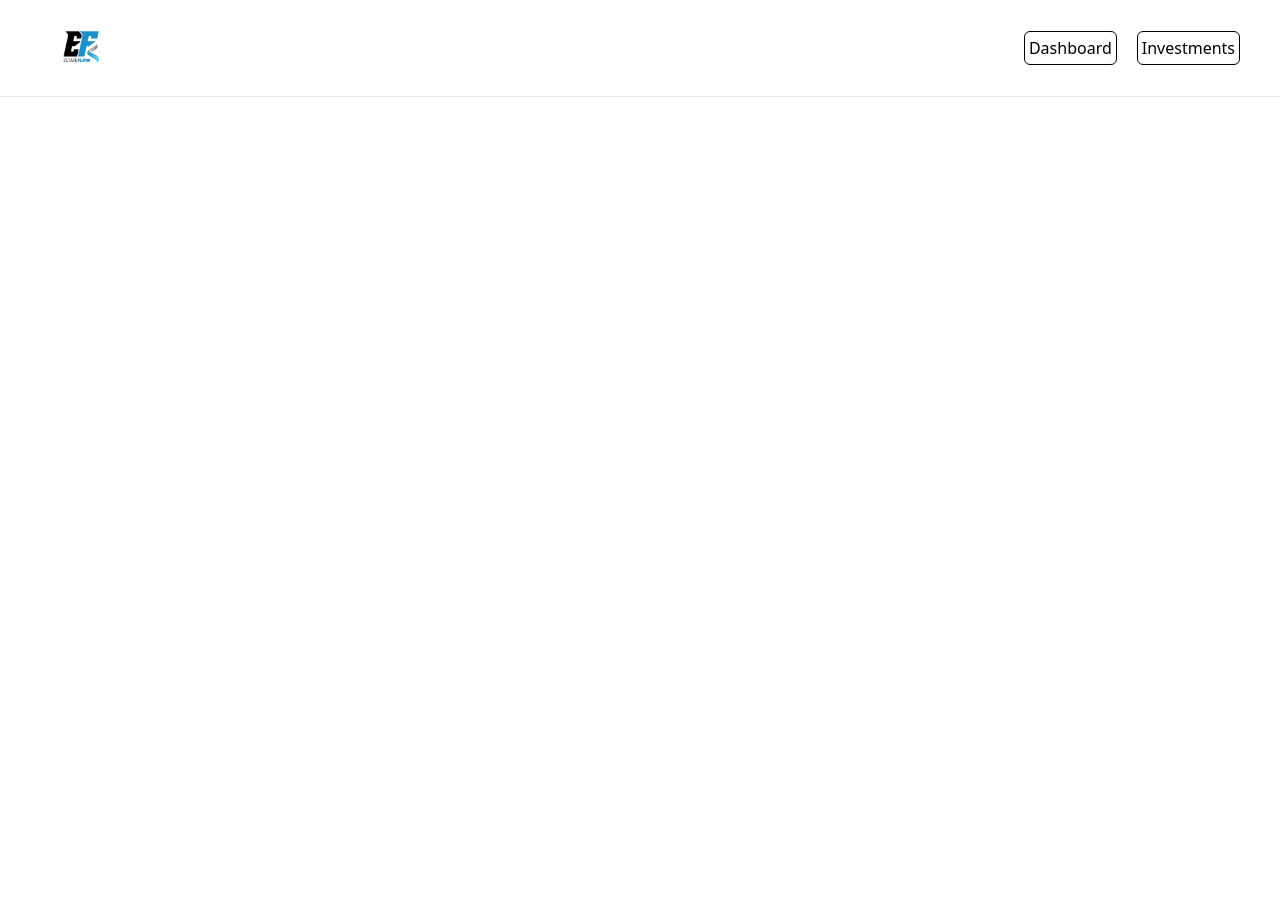
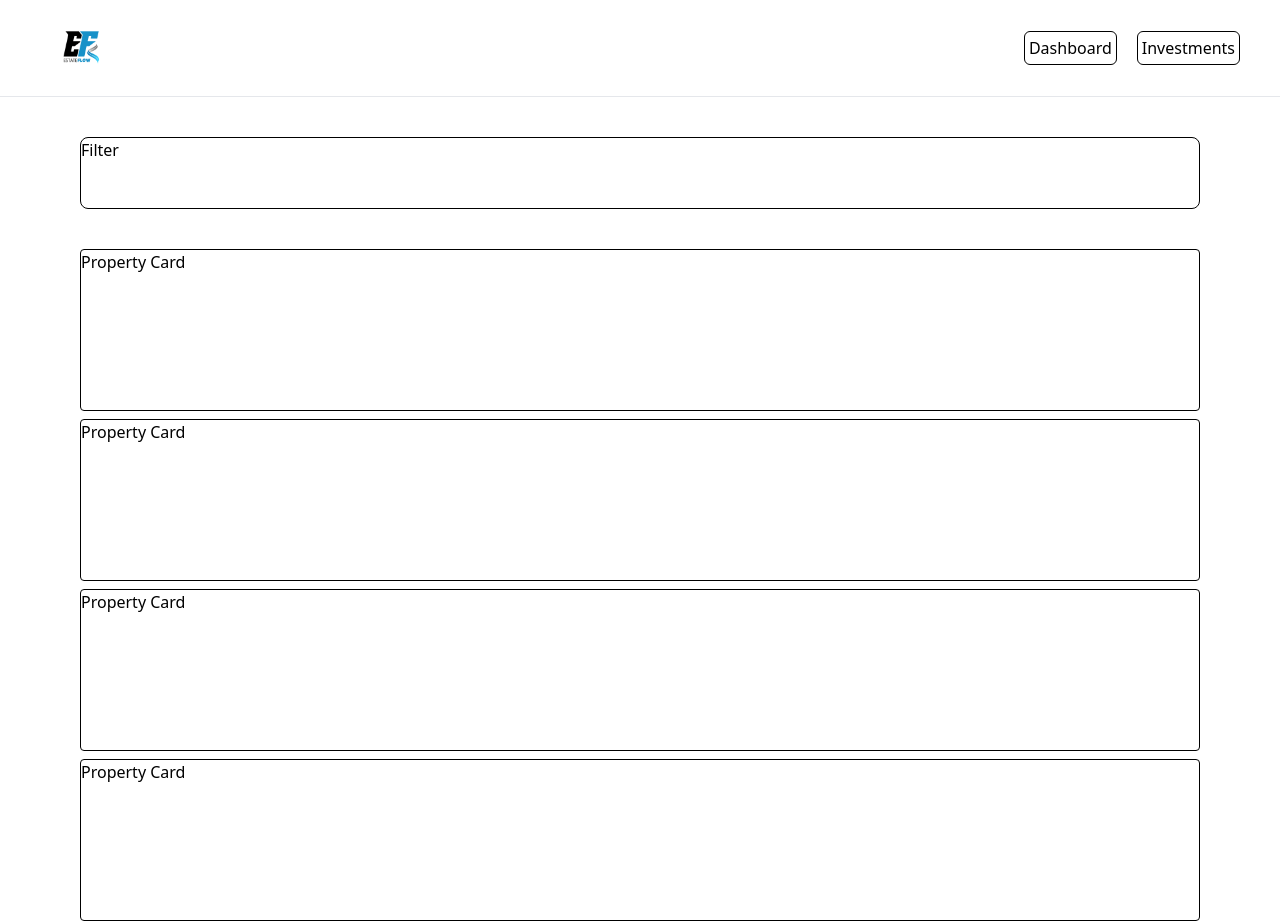
Before and after one commit to ronaldkwan93/client-investment-tracker, a React (Vite) app: page /investments in a window 1280 px wide. Before the commit the page ends 800 px from the top, so only its background shows below. Built offline with nearby package versions, Linux system fonts and the light colour scheme.

Commit message:
skeleton of investment-page

```diff
--- a/src/App.tsx
+++ b/src/App.tsx
@@ -2,6 +2,7 @@ import { BrowserRouter, Route, Routes } from "react-router-dom";
 import NavBar from "./components/NavBar/NavBar";
 import "./index.css";
 import Dashboard from "./pages/Dashboard";
+import Investments from "./pages/Investments";
 
 function App() {
   return (
@@ -10,6 +11,7 @@ function App() {
         <NavBar />
         <Routes>
           <Route path="/" element={<Dashboard />} />
+          <Route path="/investments" element={<Investments/>}/>
         </Routes>
       </BrowserRouter>
     </>
--- /dev/null
+++ b/src/components/PropertyCard/PropertyCard.tsx
@@ -0,0 +1,10 @@
+
+const PropertyCard = () => {
+  return (
+    <div className="h-40">
+      Property Card
+    </div>
+  )
+}
+
+export default PropertyCard
--- /dev/null
+++ b/src/components/PropertyCardsContainer/PropertyCardsContainer.tsx
@@ -0,0 +1,22 @@
+import PropertyCard from "../PropertyCard/PropertyCard";
+
+const PropertyCardsContainer = () => {
+  return (
+    <div className="flex flex-col gap-2">
+      <div className="border rounded-sm">
+        <PropertyCard />
+      </div>
+      <div className="border rounded-sm">
+        <PropertyCard />
+      </div>
+      <div className="border rounded-sm">
+        <PropertyCard />
+      </div>
+      <div className="border rounded-sm">
+        <PropertyCard />
+      </div>
+    </div>
+  );
+};
+
+export default PropertyCardsContainer;
--- /dev/null
+++ b/src/components/PropertyFilter/PropertyFilter.tsx
@@ -0,0 +1,10 @@
+
+const PropertyFilter = () => {
+  return (
+    <div>
+      Filter
+    </div>
+  )
+}
+
+export default PropertyFilter
--- a/src/pages/Investments.tsx
+++ b/src/pages/Investments.tsx
@@ -0,0 +1,17 @@
+import PropertyCardsContainer from "../components/PropertyCardsContainer/PropertyCardsContainer";
+import PropertyFilter from "../components/PropertyFilter/PropertyFilter";
+
+const Investments = () => {
+  return (
+    <div className=" h-screen p-10 px-20 flex flex-col gap-10">
+      <div className="border h-1/10 rounded-lg">
+        <PropertyFilter />
+      </div>
+      <div className="h-8/10">
+        <PropertyCardsContainer />
+      </div>
+    </div>
+  );
+};
+
+export default Investments;
```
